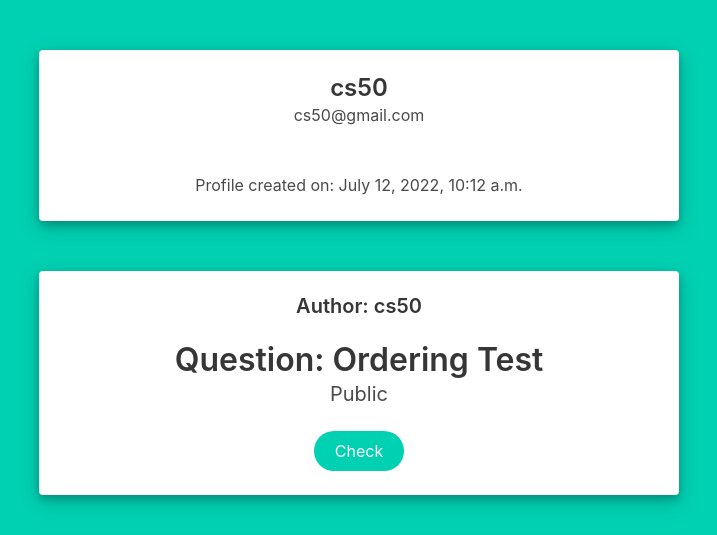
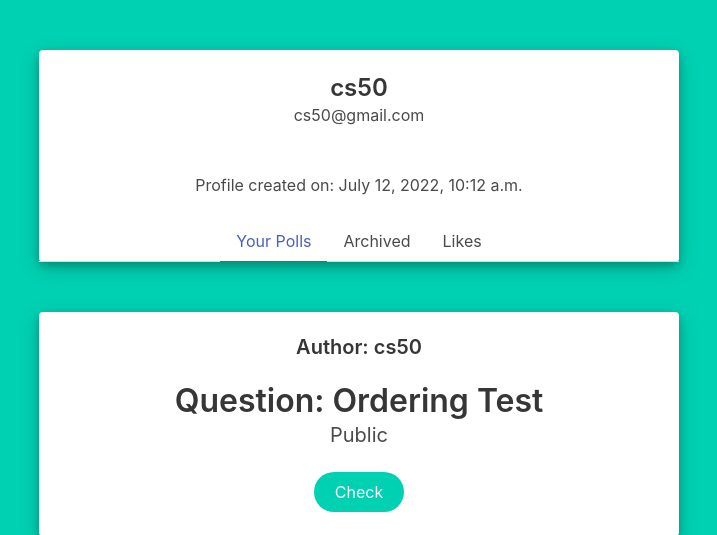
Before and after one commit to Antonekk/Cs50-Final-Project, a Django app: page /profile in a window 1280 px wide. Shown: the part 86-621 px from the top of the page, without its empty margins (281-998 px from the left). Run offline with Django 4.2, Linux system fonts and the light colour scheme; a user stored in the database is signed in; data comes from the database, SQL or seed files in the repository.

Commit message:
Profile options frontend added

```diff
--- a/final/Pollapp/templates/Pollapp/profile.html
+++ b/final/Pollapp/templates/Pollapp/profile.html
@@ -14,8 +14,17 @@
         <br>
         <time datetime="2016-1-1">Profile created on: {{user.date_joined}}</time>
       </div>
+      <div class="tabs is-centered">
+        <ul>
+          <li class="is-active"><a>Your Polls</a></li>
+          <li><a>Archived</a></li>
+          <li><a>Likes</a></li>
+        </ul>
+      </div>
     </div>
   </div>
+
+
 
 
   {% for poll in polls %}
@@ -30,7 +39,7 @@
               {% else %}
                 <h5 class="subtitle is-5">Public</h5>
               {% endif %}
-              <form action="{% url 'poll_page' poll.url %}">
+              <form action="{% url 'poll_page' poll.url %}" >
                 <button class="button is-primary is-rounded" type="submit">Check</button>
               </form>
             </div>
```
